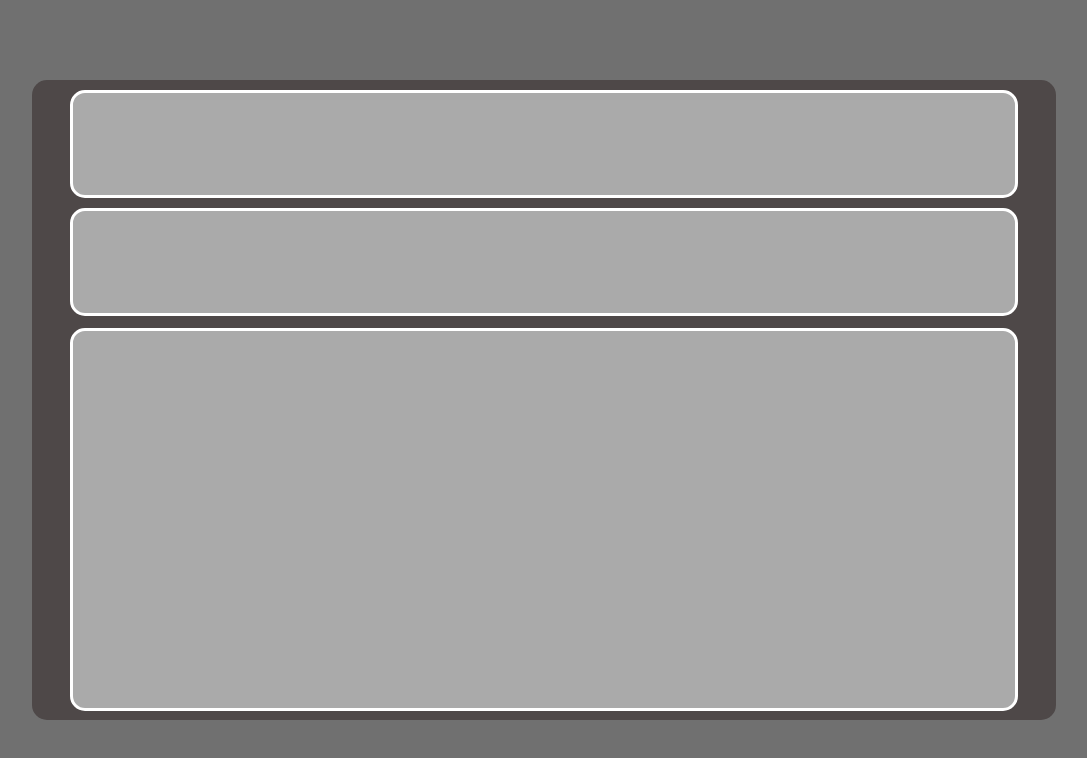
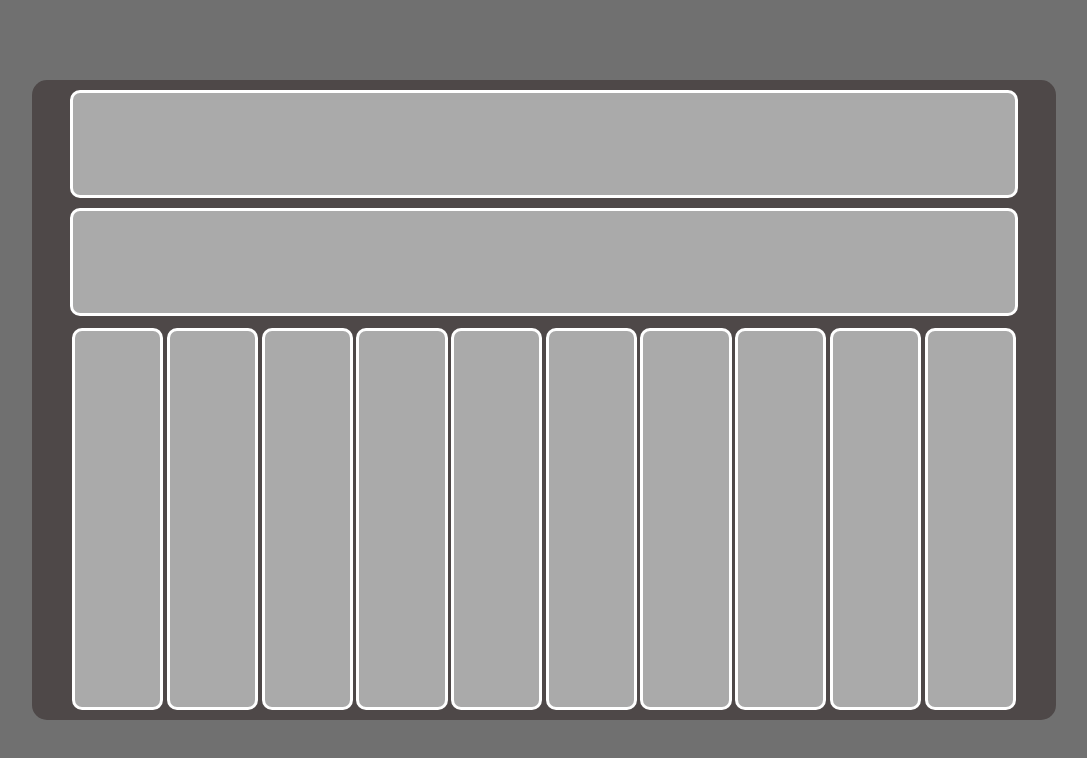
Before and after one commit to Therealajahn/MylarMini, a React (Create React App) app: page / in a window 1280 px wide. Shown: the top 758 px of the page, without its empty margins (96-1183 px from the left). Built offline with nearby package versions, Linux system fonts and the light colour scheme.

Commit message:
in the process of centering the main panel

```diff
--- a/src/View/MiniModular/MiniModular.js
+++ b/src/View/MiniModular/MiniModular.js
@@ -2,18 +2,6 @@ import Plate from '../Plate/Plate';
 
 export default function MiniModular() {
 
-//             <div style={{
-//                 width:'98%',
-//                 height:'80%',
-//                 alignSelf: 'center',
-//                 justifySelf: 'center',
-//                 gridArea: 'top',
-//                 backgroundColor: '#AAAAAA',
-//                 borderRadius: '10px',
-//                 border: 'solid 3px white'
-//             }}>
-//             </div>
-    //
     let backPlate = {
         width: '80vw',
         height: '50vw',
@@ -29,6 +17,24 @@ export default function MiniModular() {
             'main'
         `
     }
+    let mainPlateWrapper = {
+        gridArea: 'main',
+        display: 'grid',
+        gridTemplateRows: '100%',
+        gridTemplateColumns:'repeat(10,10%)',
+        width:'92.5%',
+        height:'99%',
+        justifySelf:'center',
+        marginTop:'-.8%',
+    }
+    let renderSomePlates = (renderNumber) => {
+        return Array(renderNumber).fill(
+            <Plate
+                height= '99%'
+                width='90%'
+            />
+        )
+    }
     return(
         <div style={backPlate}>
             <Plate
@@ -38,12 +44,11 @@ export default function MiniModular() {
             <Plate
                 gridArea='mid'
             />
-            <Plate
-                gridArea='main'
-                height='98.3%'
-                marginTop='-.8%'
-            />
-    </div>
-    )
+
+            <div style={mainPlateWrapper}>
+                {renderSomePlates(10)}
+            </div>
+        </div>
+            )
 
 };
--- a/src/View/Plate/Plate.js
+++ b/src/View/Plate/Plate.js
@@ -1,14 +1,14 @@
-export default function Plate({gridArea,plateColor,height,alignSelf,marginTop}) {
+export default function Plate({gridArea,plateColor,width,height,alignSelf,marginTop}) {
     return(
         <div style={{
-            width:'92%',
+            width:`${width ? width : '92%'}`,
             height:`${height ? height : '80%'}`,
             alignSelf: `${alignSelf ? alignSelf : 'start'}`,
             justifySelf: 'center',
             gridArea: gridArea,
             marginTop: marginTop,
             backgroundColor: `${plateColor ? plateColor : '#aaaaaa'}`,
-            borderRadius: '15px',
+            borderRadius: '10px',
             border: 'solid 3px white'
         }}>
         </div>
```
